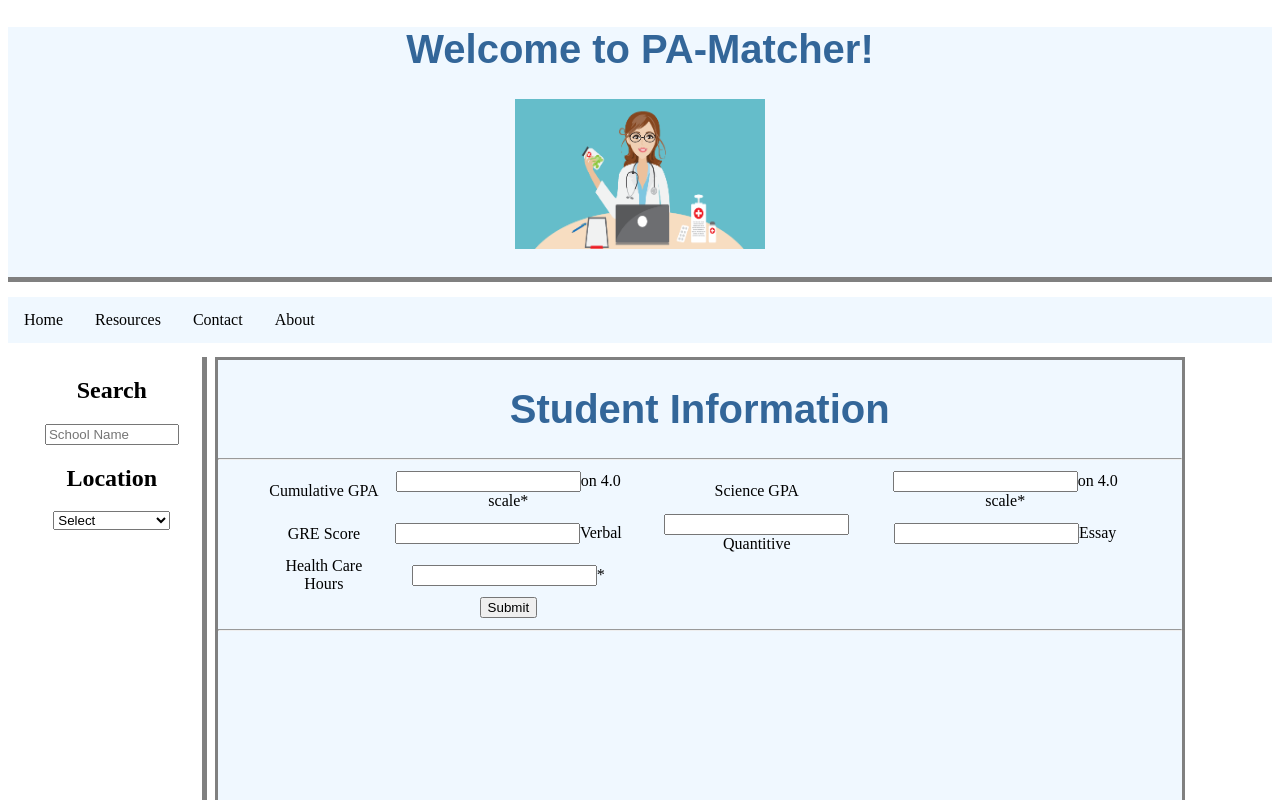
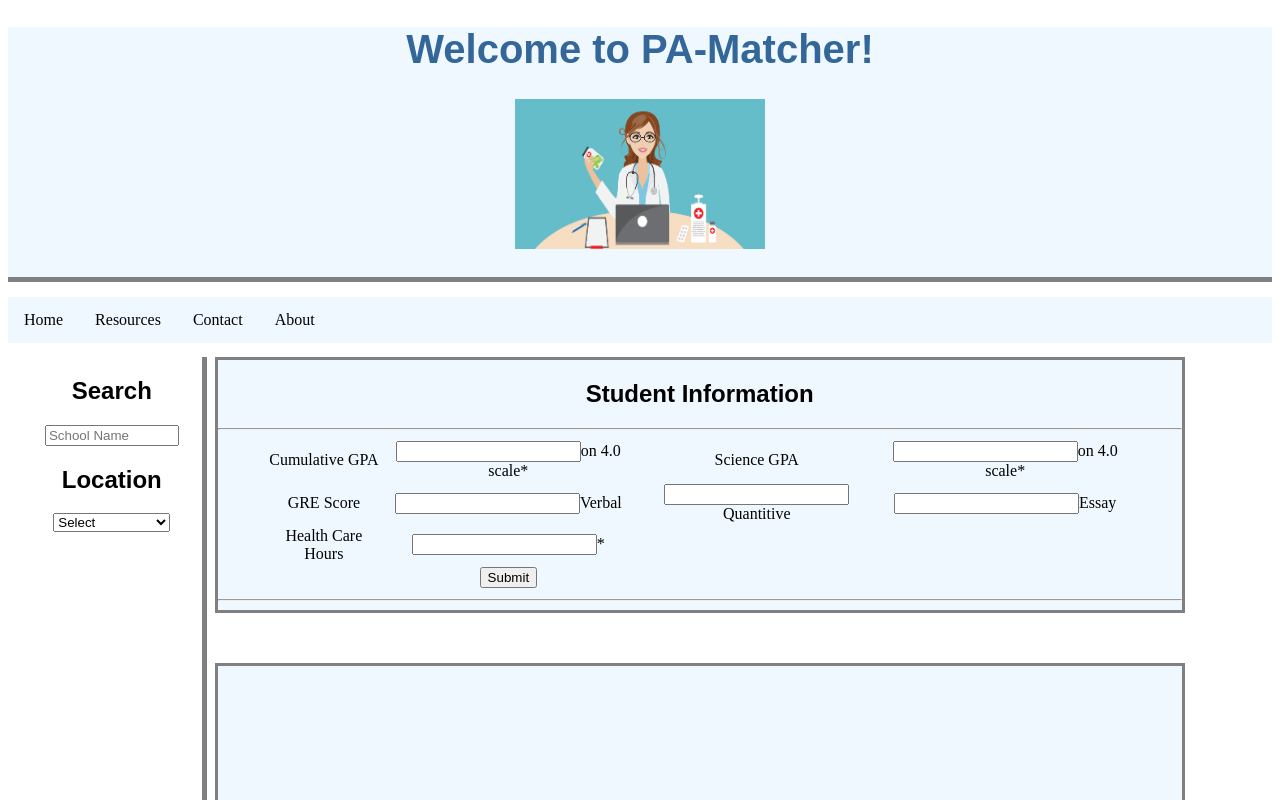
Before and after one commit to soft-eng-practicum/MatchMakers, an Angular app: page / in a window 1280 px wide. Shown: the top 800 px of the page. Built offline with nearby package versions, Linux system fonts and the light colour scheme.

Commit message:
change student information to h2, change height of student information

```diff
--- a/src/app/app.component.css
+++ b/src/app/app.component.css
@@ -3,6 +3,11 @@ h1
   color: #369;
   font-family: Arial, Helvetica, sans-serif;
   font-size: 250%;
+}
+h2
+{
+  font-family: Arial, Helvetica, sans-serif;
+  font-size: 150%;
 }
 .paImage
 {
@@ -68,7 +73,7 @@ li a:hover {
   text-align: center;
   width: 90%;
   margin: 4px;
-  height: 800px;
+  height: 250px;
   border: solid grey 3px;
   background-color: aliceblue;
   align: right;
--- a/src/app/app.component.html
+++ b/src/app/app.component.html
@@ -80,7 +80,7 @@
     </div>
     <div class="rightHolder">
       <div class="userInfo">
-        <h1 style = "text-align: center">Student Information</h1>
+        <h2 style = "text-align: center">Student Information</h2>
         <hr/>
     	<form>
         	<table class = "table1" style = "background-color: lightbue; width: 90%; margin: auto">
```
